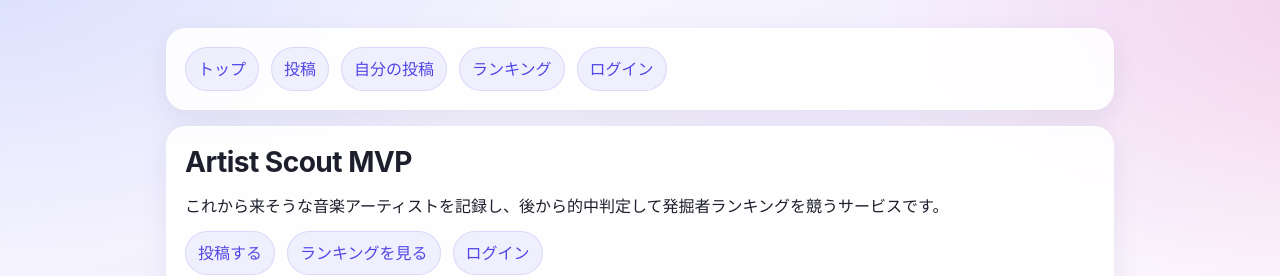
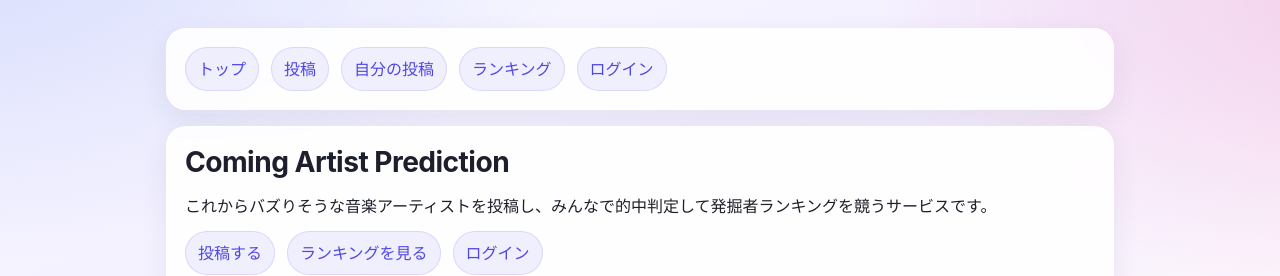
Before and after one commit to kotanakaglobal/artistdev, a Next.js app: page / in a window 1280 px wide. Shown: the top 276 px of the page. Built offline with nearby package versions, Linux system fonts and the light colour scheme; no server answers; the database is empty.

Commit message:
chore: update homepage hero title and description copy

```diff
--- a/app/page.tsx
+++ b/app/page.tsx
@@ -49,8 +49,8 @@ export default function HomePage() {
   return (
     <section className="stack">
       <div className="card stack">
-        <h1>Artist Scout MVP</h1>
-        <p>これから来そうな音楽アーティストを記録し、後から的中判定して発掘者ランキングを競うサービスです。</p>
+        <h1>Coming Artist Prediction</h1>
+        <p>これからバズりそうな音楽アーティストを投稿し、みんなで的中判定して発掘者ランキングを競うサービスです。</p>
         <div className="nav">
           <Link href="/submit">投稿する</Link>
           <Link href="/ranking">ランキングを見る</Link>
```
